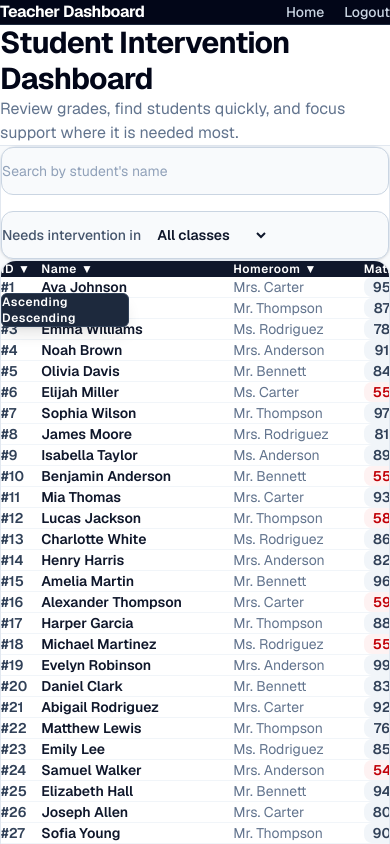
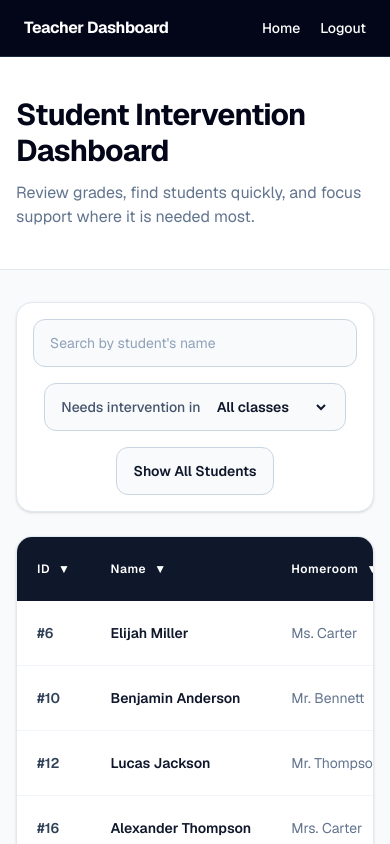
Before and after one commit to kmb1122/Teacher-Intervention-Dashboard, a Next.js app: page / in a window 390 px wide. Shown: the top 844 px of the page. Built offline with nearby package versions, Linux system fonts and the light colour scheme.

Commit message:
Changed the ascending and decsending buttons to rotate 180 degrees. Column being sorted has a green title. Added a Show All Students button so the Needs intervention in All classes only shows the students that need intervention.

```diff
--- a/app/components/navbar.tsx
+++ b/app/components/navbar.tsx
@@ -1,14 +1,16 @@
 function Navbar() {
   return (
     <nav className="border-b border-slate-800 bg-slate-950 text-white">
-      <div className="mx-auto flex max-w-7xl items-center justify-between px-4 py-4 sm:px-6 lg:px-8">
-        <h1 className="text-base font-bold tracking-tight sm:text-lg">Teacher Dashboard</h1>
-        <ul className="flex items-center gap-5 text-sm font-medium text-slate-300">
+      <div className="mx-auto max-w-7xl flex items-center justify-between px-6 py-4 sm:px-6 lg:px-8">
+        <h1 className="text-base font-bold tracking-tight sm:text-lg">
+          Teacher Dashboard
+        </h1>
+        <ul className="flex items-center gap-5 text-sm font-medium text-white">
           <li>
-            <button className="transition hover:text-white">Home</button>
+            <button className="transition cursor-not-allowed">Home</button>
           </li>
           <li>
-            <button className="transition hover:text-white">Logout</button>
+            <button className="transition cursor-not-allowed">Logout</button>
           </li>
         </ul>
       </div>
--- a/app/components/sortableHeader.tsx
+++ b/app/components/sortableHeader.tsx
@@ -1,4 +1,6 @@
 import type { Student } from "@/types/students";
+
+export type SortableColumn = keyof Student | keyof Student["grades"];
 
 export default function SortableHeader({
   label,
@@ -8,49 +10,33 @@ export default function SortableHeader({
   onSort,
 }: {
   label: string;
-  columnKey: keyof Student;
-  sortKey: keyof Student | null;
+  columnKey: SortableColumn;
+  sortKey: SortableColumn | null;
   sortOrder: "ascending" | "descending";
-  onSort: (key: keyof Student, order: "ascending" | "descending") => void;
+  onSort: (key: SortableColumn, order: "ascending" | "descending") => void;
 }) {
   const isActive = sortKey === columnKey;
+  const nextOrder =
+    isActive && sortOrder === "ascending" ? "descending" : "ascending";
 
   return (
-    <th className="px-5 py-4 font-semibold text-white">
-      <div className="relative inline-flex items-center gap-2">
-        <button
-          className="flex items-center gap-1"
-          onClick={(e) => {
-            e.stopPropagation();
-            const next =
-              isActive && sortOrder === "ascending"
-                ? "descending"
-                : "ascending";
-            onSort(columnKey, next);
-          }}
+    <th
+      aria-sort={isActive ? sortOrder : "none"}
+      className="px-5 py-4 font-semibold text-white"
+    >
+      <button
+        type="button"
+        className="flex w-full items-center gap-2 cursor-pointer text-left transition hover:text-teal-300 focus:outline-none focus-visible:text-teal-300"
+        onClick={() => onSort(columnKey, nextOrder)}
+      >
+        <span>{label}</span>
+        <span
+          aria-hidden="true"
+          className={`text-xs transition-transform ${isActive && sortOrder === "descending" ? "rotate-180" : ""}`}
         >
-          {label}
-          <span className="text-xs">▼</span>
-        </button>
-
-        {/* Popover */}
-        {isActive && (
-          <div className="absolute left-0 top-8 z-10 w-32 rounded-md border border-slate-700 bg-slate-800 text-white shadow-lg">
-            <button
-              className="block w-full px-3 py-2 text-left hover:bg-slate-700"
-              onClick={() => onSort(columnKey, "ascending")}
-            >
-              Ascending
-            </button>
-            <button
-              className="block w-full px-3 py-2 text-left hover:bg-slate-700"
-              onClick={() => onSort(columnKey, "descending")}
-            >
-              Descending
-            </button>
-          </div>
-        )}
-      </div>
+          ▼
+        </span>
+      </button>
     </th>
   );
 }
--- a/app/globals.css
+++ b/app/globals.css
@@ -1,8 +1,6 @@
 @import "tailwindcss";
 
 * {
-  margin: 0;
-  padding: 0;
   box-sizing: border-box;
   font-family: var(--font-geist-sans), sans-serif;
 }
--- a/app/page.tsx
+++ b/app/page.tsx
@@ -3,8 +3,10 @@
 import { faSpinner } from "@fortawesome/free-solid-svg-icons";
 import { FontAwesomeIcon } from "@fortawesome/react-fontawesome";
 import { useEffect, useMemo, useState } from "react";
-import type { Student } from "@/types/students";
-import SortableHeader from "./components/sortableHeader";
+import type { Student, StudentGrades } from "@/types/students";
+import SortableHeader, {
+  type SortableColumn,
+} from "./components/sortableHeader";
 
 const subjects = [
   { key: "math", label: "Math" },
@@ -20,6 +22,19 @@ const subjects = [
 type SortOrder = "ascending" | "descending";
 type SubjectKey = (typeof subjects)[number]["key"];
 
+function getSortValue(
+  student: Student,
+  sortKey: SortableColumn | null,
+): string | number {
+  if (!sortKey) return 0;
+  if (sortKey in student.grades) {
+    return student.grades[sortKey as keyof StudentGrades];
+  }
+
+  const value = student[sortKey as keyof Student];
+  return typeof value === "string" || typeof value === "number" ? value : 0;
+}
+
 export default function Home() {
   const [students, setStudents] = useState<Student[]>([]);
   const [search, setSearch] = useState("");
@@ -27,9 +42,10 @@ export default function Home() {
     SubjectKey | "all"
   >("all");
   const [sortOrder, setSortOrder] = useState<SortOrder>("ascending");
-  const [sortKey, setSortKey] = useState<keyof Student | null>("id");
+  const [sortKey, setSortKey] = useState<SortableColumn | null>("id");
   const [isLoading, setIsLoading] = useState(true);
   const [error, setError] = useState("");
+  const [showAllStudents, setShowAllStudents] = useState(false);
 
   useEffect(() => {
     async function loadStudents() {
@@ -55,14 +71,18 @@ export default function Home() {
       .filter((student) =>
         student.name.toLowerCase().includes(normalizedSearch),
       )
-      .filter((student) =>
-        interventionSubject === "all"
-          ? true
-          : student.grades[interventionSubject] <= 65,
-      )
+      .filter((student) => {
+        if (showAllStudents) return true;
+
+        if (interventionSubject === "all") {
+          return Object.values(student.grades).some((grade) => grade <= 65);
+        }
+
+        return student.grades[interventionSubject] <= 65;
+      })
       .sort((a, b) => {
-        const first = a[sortKey!];
-        const second = b[sortKey!];
+        const first = getSortValue(a, sortKey);
+        const second = getSortValue(b, sortKey);
 
         const valueA = typeof first === "string" ? first.toLowerCase() : first;
         const valueB =
@@ -73,7 +93,14 @@ export default function Home() {
         }
         return valueA < valueB ? 1 : -1;
       });
-  }, [students, search, interventionSubject, sortKey, sortOrder]);
+  }, [
+    students,
+    search,
+    interventionSubject,
+    showAllStudents,
+    sortKey,
+    sortOrder,
+  ]);
 
   const hasSearchResults = students.some((student) =>
     student.name.toLowerCase().includes(search.trim().toLowerCase()),
@@ -105,16 +132,19 @@ export default function Home() {
             />
           </label>
 
-          <label className="flex h-12 items-center gap-3 rounded-xl border border-slate-300 bg-slate-50 px-4 text-sm focus-within:border-teal-600 focus-within:ring-4 focus-within:ring-teal-100">
+          <label className="flex w-fit m-auto h-12 items-center gap-3 rounded-xl border border-slate-300 bg-slate-50 px-4 text-sm focus-within:border-teal-600 focus-within:ring-4 focus-within:ring-teal-100 sm:w-full">
             <span className="whitespace-nowrap font-medium text-slate-600">
               Needs intervention in
             </span>
             <select
               value={interventionSubject}
-              onChange={(event) =>
-                setInterventionSubject(event.target.value as SubjectKey | "all")
-              }
-              className="min-w-28 bg-transparent font-semibold text-slate-900 outline-none"
+              onChange={(event) => {
+                setInterventionSubject(
+                  event.target.value as SubjectKey | "all",
+                );
+                setShowAllStudents(false);
+              }}
+              className="min-w-28 bg-transparent cursor-pointer font-semibold text-slate-900 outline-none"
             >
               <option value="all">All classes</option>
               {subjects.map((subject) => (
@@ -123,6 +153,16 @@ export default function Home() {
                 </option>
               ))}
             </select>
+          </label>
+
+          <label className="flex w-fit m-auto h-12 items-center gap-3 rounded-xl border border-slate-300 cursor-pointer font-semibold bg-slate-50 px-4 text-sm focus-within:border-teal-600 focus-within:ring-4 focus-within:ring-teal-100 sm:m-0">
+            <button
+              type="button"
+              onClick={() => setShowAllStudents((current) => !current)}
+              className="cursor-pointer"
+            >
+              Show All Students
+            </button>
           </label>
         </div>
 
@@ -193,15 +233,17 @@ export default function Home() {
               <tbody className="divide-y divide-slate-100">
                 {isLoading ? (
                   <tr>
-                    <td colSpan={12} className="px-5 py-16 text-center">
-                      <FontAwesomeIcon
-                        icon={faSpinner}
-                        spin
-                        className="mr-2 text-teal-600"
-                      />
-                      <span className="text-slate-500">
-                        Loading students...
-                      </span>
+                    <td colSpan={12} className="px-5 py-16">
+                      <div className="flex flex-col items-center justify-center w-full gap-4 text-center">
+                        <FontAwesomeIcon
+                          icon={faSpinner}
+                          className="text-slate-800 h-6 w-6 block aspect-square animate-spin"
+                        />
+
+                        <span className="text-slate-500 text-lg">
+                          Loading students...
+                        </span>
+                      </div>
                     </td>
                   </tr>
                 ) : error ? (
```
